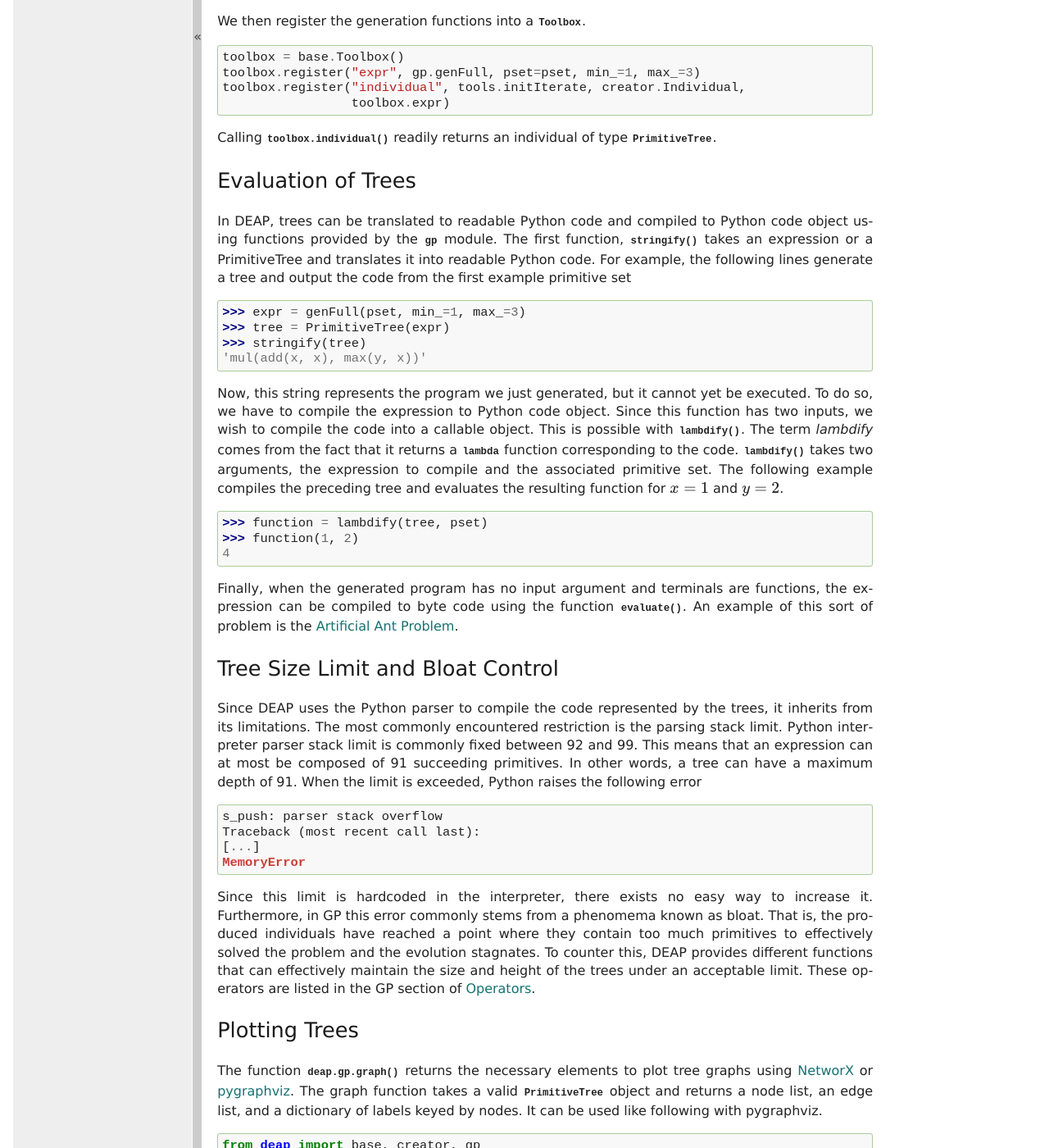
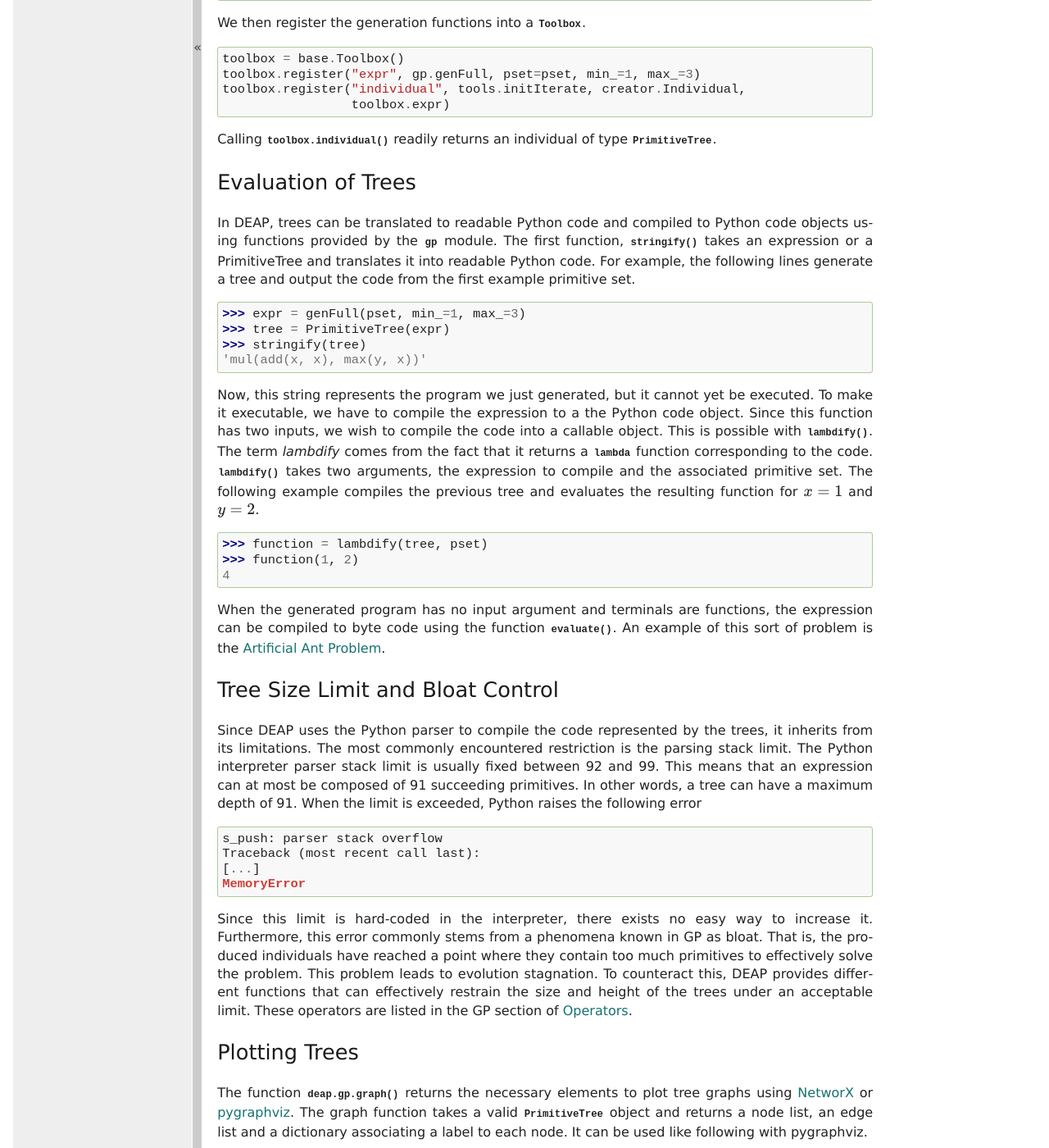
Before and after one commit to DEAP/deap, a Sphinx documentation site: the page built from doc/tutorials/advanced/gp.rst, in a window 1280 px wide and 1400 px high, scrolled down 3548 px. Shown: the whole window at 82% size. Built offline with Sphinx 7.4.7, drawn with Linux system fonts in a browser that asks for light colours; formulas are drawn with MathJax 3; pages that are not in the unit, such as notebooks, are missing from menus; some of the changed text lies outside the part shown.

Commit message:
Fixed typos and other language-related issues in doc/tutorials/advanced/gp.rst
--HG--
branch : dev

```diff
--- a/doc/tutorials/advanced/gp.rst
+++ b/doc/tutorials/advanced/gp.rst
@@ -63,11 +58,10 @@
 Our primitive set is now ready to generate some trees. The :mod:`~deap.gp`
 module contains three prefix expression generation functions
 :func:`~deap.gp.genFull`, :func:`~deap.gp.genGrow`, and
-:func:`~deap.gp.genRamped`. Their first argument is a primitive set
-and they return a valid prefix expression in the form of a list of primitives.
-The content of this list can be read by the :class:`~deap.gp.PrimitiveTree`
-class to create a prefix tree.
-::
+:func:`~deap.gp.genRamped`. Their first argument is a primitive set. They return
+a valid prefix expression in the form of a list of primitives.  The content of
+this list can be read by the :class:`~deap.gp.PrimitiveTree` class to create a
+prefix tree.  ::
 
 	expr = genFull(pset, min_=1, max_=3)
 	tree = PrimitiveTree(expr)
@@ -77,12 +71,11 @@
 
 Strongly Typed GP
 -----------------
-In strongly typed GP, every primitive and terminal is assigned a specific
-type. The output type of a primitive must match the input type of another
-one for them to be connected. For example, a primitive can return a
-boolean and this value is guaranteed to not be multipled with a float if the
-multiplication operator operates only on floats.
-::
+In strongly typed GP, every primitive and terminal is assigned a specific type.
+The output type of a primitive must match the input type of another one for them
+to be connected. For example, if a primitive returns a boolean, it is guaranteed
+that this value will not be multiplied with a float if the multiplication
+operator operates only on floats.  ::
 
 	def if_then_else(input, output1, output2):
 	    return output1 if input else output2
@@ -97,36 +90,36 @@
 	pset.renameArguments(ARG0="x")
 	pset.renameArguments(ARG1="y")
 
-In the last code sample, we first define an *if then else* function, that
-returns the second argument if the first argument is true and the third one
-otherwise. Then, we define our :class:`~deap.gp.PrimitiveSetTyped`. Again,
-the procedure is named ``"main"``. The second argument defines the input types
-of the program, here ``"x"`` is a :class:`bool` and ``"y"`` is a :class:`float`.
-The third argument defines the output type of the program, a :class:`float`.
-Adding primitives to this primitive now requires to set the input and
-output types of the primitives and terminal. For example, we define our
-``"if_then_else"`` function first argument as a boolean, the second and third
-argument have to be floats. The function is defined as returning a float.
-We now understand that the multiplication primitive can only have the
-terminal ``3.0``, the ``if_then_else`` function or the ``"y"`` as input,
-which are the only floats defined.
+In the last code sample, we first define an *if then else* function that returns
+the second argument if the first argument is true and the third one otherwise.
+Then, we define our :class:`~deap.gp.PrimitiveSetTyped`. Again, the procedure is
+named ``"main"``. The second argument defines the input types of the program.
+Here, ``"x"`` is a :class:`bool` and ``"y"`` is a :class:`float`.  The third
+argument defines the output type of the program as a :class:`float`.  Adding
+primitives to this primitive now requires to set the input and output types of
+the primitives and terminal. For example, we define our ``"if_then_else"``
+function first argument as a boolean, the second and third argument have to be
+floats. The function is defined as returning a float.  We now understand that
+the multiplication primitive can only have the terminal ``3.0``, the
+``if_then_else`` function or the ``"y"`` as input, which are the only floats
+defined.
 
-The preceding code can produce the tree on the left but not the one on
-the right because the type restrictions.
+The previous code can produce the tree on the left but not the one on the right
+because the type restrictions.
 
 .. image:: /_images/gptypedtrees.png
 	:align: center
 
 .. note::
-   The generation of trees is done randomly while making sure type constraints
-   are respected. If any primitive as an input type
-   that no primitive and terminal can provide, chances are that this primitive will be
-   picked and placed in the tree, resulting in the imposibility to
-   complete the tree within the limit fixed by the generator. For example,
-   when generating a full tree of height 2, suppose ``"op"`` takes a boolean
-   and a float, ``"and"`` takes 2 boolean and ``"neg"`` takes a float, no
-   terminal is defined and the arguments are booleans. The following situation
-   will occur where no terminal can be placed to complete the tree.
+   The generation of trees is done randomly while making sure type
+   constraints are respected. If any primitive has an input type that no
+   primitive and terminal can provide, chances are that this primitive will be
+   picked and placed in the tree, resulting in the impossibility to complete
+   the tree within the limit fixed by the generator. For example, when
+   generating a full tree of height 2, suppose ``"op"`` takes a boolean and a
+   float, ``"and"`` takes 2 boolean and ``"neg"`` takes a float, no terminal is
+   defined and the arguments are booleans. The following situation will occur
+   where no terminal can be placed to complete the tree.
 
    |
 
@@ -183,75 +173,68 @@
 Evaluation of Trees
 -------------------
 
-In DEAP, trees can be translated to readable Python code and compiled to
-Python code object using functions provided by the :py:mod:`~deap.gp`
-module. The first function, :func:`~deap.gp.stringify` takes an expression
-or a PrimitiveTree and translates it into readable Python code. For example,
-the following lines generate a tree and output the code from the first example
-primitive set
-::
+In DEAP, trees can be translated to readable Python code and compiled to Python
+code objects using functions provided by the :py:mod:`~deap.gp` module. The first
+function, :func:`~deap.gp.stringify` takes an expression or a PrimitiveTree and
+translates it into readable Python code. For example, the following lines
+generate a tree and output the code from the first example primitive set. ::
 
 	>>> expr = genFull(pset, min_=1, max_=3)
 	>>> tree = PrimitiveTree(expr)
 	>>> stringify(tree)
 	'mul(add(x, x), max(y, x))'
 
-Now, this string represents the program we just generated, but it cannot
-yet be executed. To do so, we have to compile the expression to
-Python code object. Since this function has two inputs, we wish
-to compile the code into a callable object. This is possible with
-:func:`~deap.gp.lambdify`. The term `lambdify` comes from the fact that
-it returns a :keyword:`lambda` function corresponding to the code.
-:func:`~deap.gp.lambdify` takes two arguments, the expression to compile and
-the associated primitive set.
-The following example compiles the preceding tree and evaluates the resulting
-function for :math:`x=1` and :math:`y=2`.
-::
+Now, this string represents the program we just generated, but it cannot yet be
+executed. To make it executable, we have to compile the expression to a the Python
+code object. Since this function has two inputs, we wish to compile the code
+into a callable object. This is possible with :func:`~deap.gp.lambdify`. The
+term `lambdify` comes from the fact that it returns a :keyword:`lambda` function
+corresponding to the code.  :func:`~deap.gp.lambdify` takes two arguments, the
+expression to compile and the associated primitive set.  The following example
+compiles the previous tree and evaluates the resulting function for :math:`x=1`
+and :math:`y=2`.  ::
 
 	>>> function = lambdify(tree, pset)
 	>>> function(1, 2)
 	4
 
-Finally, when the generated program has no input argument and terminals
-are functions, the expression can be compiled to byte code using the
-function :func:`~deap.gp.evaluate`. An example of this sort of problem
-is the :ref:`artificial-ant`.
+When the generated program has no input argument and terminals are functions,
+the expression can be compiled to byte code using the function
+:func:`~deap.gp.evaluate`. An example of this sort of problem is the
+:ref:`artificial-ant`.
 
 Tree Size Limit and Bloat Control
 ---------------------------------
 
-Since DEAP uses the Python parser to compile the code represented
-by the trees, it inherits from its limitations. The most commonly
-encountered restriction is the parsing stack limit. Python interpreter parser
-stack limit is commonly fixed between 92 and 99. This means that
-an expression can at most be composed of 91 succeeding primitives. In other
-words, a tree can have a maximum depth of 91.
-When the limit is exceeded, Python raises the following error
-::
+Since DEAP uses the Python parser to compile the code represented by the trees,
+it inherits from its limitations. The most commonly encountered restriction is
+the parsing stack limit. The Python interpreter parser stack limit is usually
+fixed between 92 and 99. This means that an expression can at most be composed
+of 91 succeeding primitives. In other words, a tree can have a maximum depth of
+91.  When the limit is exceeded, Python raises the following error ::
 
 	s_push: parser stack overflow
 	Traceback (most recent call last):
 	[...]
 	MemoryError
 
-Since this limit is hardcoded in the interpreter, there exists no
-easy way to increase it. Furthermore, in GP this error commonly
-stems from a phenomema known as bloat. That is, the produced individuals
-have reached a point where they contain too much primitives to
-effectively solved the problem and the evolution stagnates. To counter
-this, DEAP provides different functions that can effectively maintain
-the size and height of the trees under an acceptable limit. These
-operators are listed in the GP section of :ref:`operators`.
+Since this limit is hard-coded in the interpreter, there exists no easy way to
+increase it. Furthermore, this error commonly stems from a phenomena known in GP
+as bloat. That is, the produced individuals have reached a point where they
+contain too much primitives to effectively solve the problem. This problem leads
+to evolution stagnation. To counteract this, DEAP provides different functions
+that can effectively restrain the size and height of the trees under an
+acceptable limit. These operators are listed in the GP section of
+:ref:`operators`.
 
 Plotting Trees
 --------------
-The function :func:`deap.gp.graph` returns the necessary elements to plot
-tree graphs using `NetworX <http://networkx.github.com/>`_ or `pygraphviz
+The function :func:`deap.gp.graph` returns the necessary elements to plot tree
+graphs using `NetworX <http://networkx.github.com/>`_ or `pygraphviz
 <http://networkx.lanl.gov/pygraphviz/>`_. The graph function takes a valid
-:class:`~deap.gp.PrimitiveTree` object and returns a node list, an edge list,
-and a dictionary of labels keyed by nodes. It can be used like following with
-pygraphviz.
-::
+:class:`~deap.gp.PrimitiveTree` object and returns a node list, an edge list and
+a dictionary associating a label to each node. It can be used like following
+with pygraphviz.  ::
 
 	from deap import base, creator, gp
 
@@ -285,7 +268,7 @@
 	g.draw("tree.pdf")
 
 
-Using NetworkX, the last section becomes
+Using NetworkX, the last section becomes:
 ::
 
 	import matplotlib.pyplot as plt
```
Also changed, not shown: other parts of doc/tutorials/advanced/gp.rst (+42 -51 lines).
